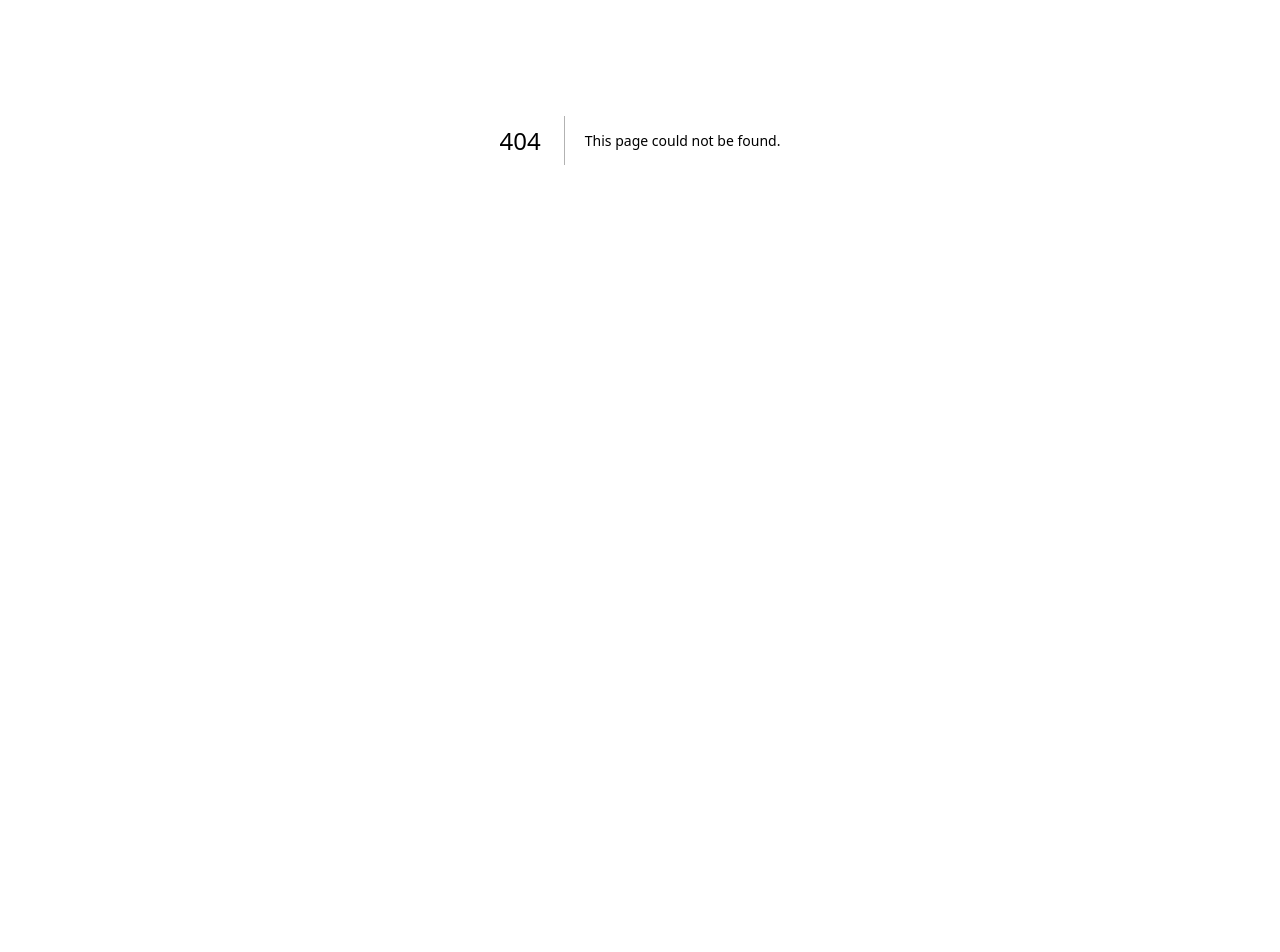
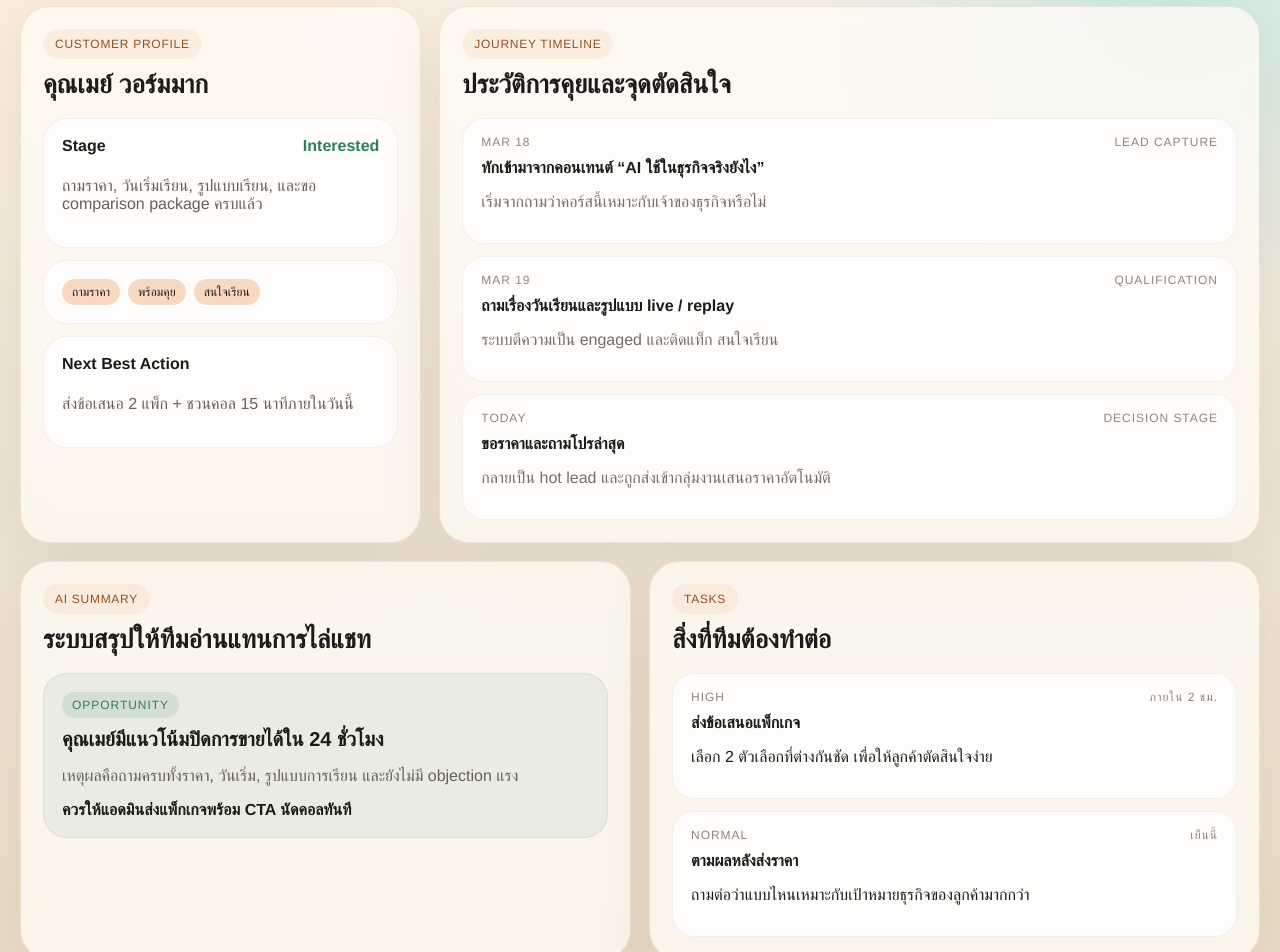
Before and after one commit to Arche88888/pngoung-line-crm, a Next.js app in the folder apps/web/: page /mockup/customer-detail in a window 1280 px wide. Before the commit this address had no page. Shown: the part 260-1212 px from the top of the page. Before the commit the page ends 800 px from the top, so only its background shows below. Built offline with nearby package versions, Linux system fonts and the light colour scheme.

Commit message:
Add mockup customer detail page

```diff
--- /dev/null
+++ b/apps/web/app/mockup/customer-detail/page.tsx
@@ -0,0 +1,118 @@
+import Link from "next/link";
+
+export default function MockupCustomerDetailPage() {
+  return (
+    <div className="shell shell-mockup">
+      <main className="mockup-main">
+        <header className="mockup-topbar">
+          <div>
+            <div className="mockup-eyebrow">Mockup / Customer Detail</div>
+            <h1 className="mockup-title">หน้า customer detail ที่ทีมเปิดแล้วรู้ทันทีว่าควร follow-up ยังไง</h1>
+            <p className="mockup-subtitle">
+              มุมนี้เน้น customer-centric view เพื่อให้ทีมไม่ได้มองแค่ห้องแชท แต่เห็นประวัติ ความร้อน และงานค้างของลูกค้ารายคนค่ะ
+            </p>
+          </div>
+          <div className="mockup-actions">
+            <Link className="nav-link" href="/mockup" prefetch={false}>Dashboard Mockup</Link>
+            <Link className="nav-link nav-link-strong" href="/mockup/cockpit" prefetch={false}>Open Cockpit</Link>
+          </div>
+        </header>
+
+        <section className="mockup-grid">
+          <section className="mock-card mock-card-span-4">
+            <div className="mock-card-header">
+              <div>
+                <div className="card-kicker">Customer Profile</div>
+                <h3>คุณเมย์ วอร์มมาก</h3>
+              </div>
+            </div>
+            <div className="campaign-list">
+              <article className="campaign-card">
+                <div className="campaign-top">
+                  <strong>Stage</strong>
+                  <span>Interested</span>
+                </div>
+                <p>ถามราคา, วันเริ่มเรียน, รูปแบบเรียน, และขอ comparison package ครบแล้ว</p>
+              </article>
+              <article className="campaign-card">
+                <div className="tag-list">
+                  <span className="tag">ถามราคา</span>
+                  <span className="tag">พร้อมคุย</span>
+                  <span className="tag">สนใจเรียน</span>
+                </div>
+              </article>
+              <article className="campaign-card">
+                <div className="campaign-top">
+                  <strong>Next Best Action</strong>
+                </div>
+                <p>ส่งข้อเสนอ 2 แพ็ก + ชวนคอล 15 นาทีภายในวันนี้</p>
+              </article>
+            </div>
+          </section>
+
+          <section className="mock-card mock-card-span-8">
+            <div className="mock-card-header">
+              <div>
+                <div className="card-kicker">Journey Timeline</div>
+                <h3>ประวัติการคุยและจุดตัดสินใจ</h3>
+              </div>
+            </div>
+            <div style={{ display: "grid", gap: 12 }}>
+              <article className="timeline-card">
+                <div className="timeline-meta"><span>Mar 18</span><span>Lead capture</span></div>
+                <strong>ทักเข้ามาจากคอนเทนต์ &ldquo;AI ใช้ในธุรกิจจริงยังไง&rdquo;</strong>
+                <p className="muted">เริ่มจากถามว่าคอร์สนี้เหมาะกับเจ้าของธุรกิจหรือไม่</p>
+              </article>
+              <article className="timeline-card">
+                <div className="timeline-meta"><span>Mar 19</span><span>Qualification</span></div>
+                <strong>ถามเรื่องวันเรียนและรูปแบบ live / replay</strong>
+                <p className="muted">ระบบตีความเป็น engaged และติดแท็ก สนใจเรียน</p>
+              </article>
+              <article className="timeline-card">
+                <div className="timeline-meta"><span>Today</span><span>Decision stage</span></div>
+                <strong>ขอราคาและถามโปรล่าสุด</strong>
+                <p className="muted">กลายเป็น hot lead และถูกส่งเข้ากลุ่มงานเสนอราคาอัตโนมัติ</p>
+              </article>
+            </div>
+          </section>
+
+          <section className="mock-card mock-card-span-6">
+            <div className="mock-card-header">
+              <div>
+                <div className="card-kicker">AI Summary</div>
+                <h3>ระบบสรุปให้ทีมอ่านแทนการไล่แชท</h3>
+              </div>
+            </div>
+            <article className="advisor-card advisor-opportunity">
+              <div className="advisor-priority">Opportunity</div>
+              <h4>คุณเมย์มีแนวโน้มปิดการขายได้ใน 24 ชั่วโมง</h4>
+              <p>เหตุผลคือถามครบทั้งราคา, วันเริ่ม, รูปแบบการเรียน และยังไม่มี objection แรง</p>
+              <strong>ควรให้แอดมินส่งแพ็กเกจพร้อม CTA นัดคอลทันที</strong>
+            </article>
+          </section>
+
+          <section className="mock-card mock-card-span-6">
+            <div className="mock-card-header">
+              <div>
+                <div className="card-kicker">Tasks</div>
+                <h3>สิ่งที่ทีมต้องทำต่อ</h3>
+              </div>
+            </div>
+            <div style={{ display: "grid", gap: 12 }}>
+              <article className="timeline-card">
+                <div className="timeline-meta"><span>high</span><span>ภายใน 2 ชม.</span></div>
+                <strong>ส่งข้อเสนอแพ็กเกจ</strong>
+                <p>เลือก 2 ตัวเลือกที่ต่างกันชัด เพื่อให้ลูกค้าตัดสินใจง่าย</p>
+              </article>
+              <article className="timeline-card">
+                <div className="timeline-meta"><span>normal</span><span>เย็นนี้</span></div>
+                <strong>ตามผลหลังส่งราคา</strong>
+                <p>ถามต่อว่าแบบไหนเหมาะกับเป้าหมายธุรกิจของลูกค้ามากกว่า</p>
+              </article>
+            </div>
+          </section>
+        </section>
+      </main>
+    </div>
+  );
+}
```
